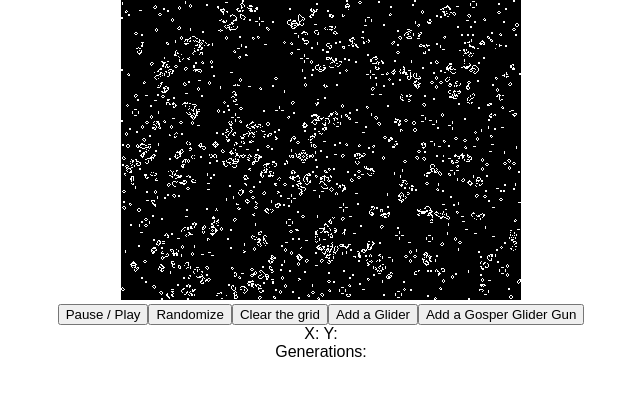
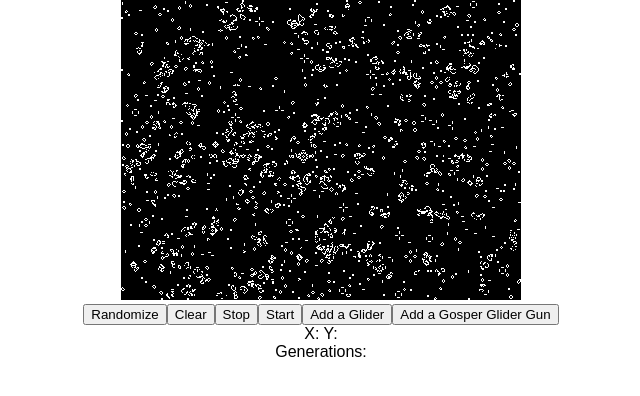
Before and after one commit to bloominstituteoftechnology/CS-Build-Week-1, a React (Create React App) app: page / in a window 1280 px wide. Shown: the top 396 px of the page, without its empty margins (319-959 px from the left). Built offline with nearby package versions, Linux system fonts and the light colour scheme.

Commit message:
randomize, clear, stop & start √

```diff
--- a/src/App.js
+++ b/src/App.js
@@ -65,16 +65,18 @@ class LifeCanvas extends Component {
     // Next generation of life
     this.life.step();
 
-    // Request another animation frame
-    requestAnimationFrame(() => {this.animFrame()});
+    // // Request another animation frame
+    // requestAnimationFrame(() => {this.animFrame()});
+    // After render, draw another frame
+    if (!this.stopRequested) {
+      requestAnimationFrame(() => {this.animFrame()});
+    }
   }
 
-  /**
-   * Click Handler
-   */
-   handleClick () {
-
-   }
+  start() {
+    this.stopRequested = false;
+    requestAnimationFrame(() => { this.animFrame(); });
+  }
 
   /**
    * Render
@@ -84,11 +86,10 @@ class LifeCanvas extends Component {
       <div>
         <canvas ref="canvas" width={this.props.width} height={this.props.height} />
         <div>
-          <button onClick={console.log("Toggle Pause & Play")}>Pause / Play</button>
-          {/* <button onClick={console.log("Randomize")}>Randomize</button> */}
-          <button onClick={() => {this.life.randomize(); } }>Randomize</button>
-          {/* <button onClick={console.log("Clear the grid")}>Clear the grid</button> */}
-          <button onClick={() => {this.life.clear(); }}>Clear the grid</button>
+          <button onClick={() => { this.life.randomize(); } }>Randomize</button>
+          <button onClick={() => { this.life.clear(); }}>Clear</button>
+          <button onClick={() => { this.stopRequested = true; }}>Stop</button>
+          <button onClick={() => { this.start(); }}>Start</button>
           <button onClick={console.log("Add a Glider")}>Add a Glider</button>
           <button onClick={console.log("Add a Gosper Glider Gun")}>Add a Gosper Glider Gun</button>
         </div>
```
